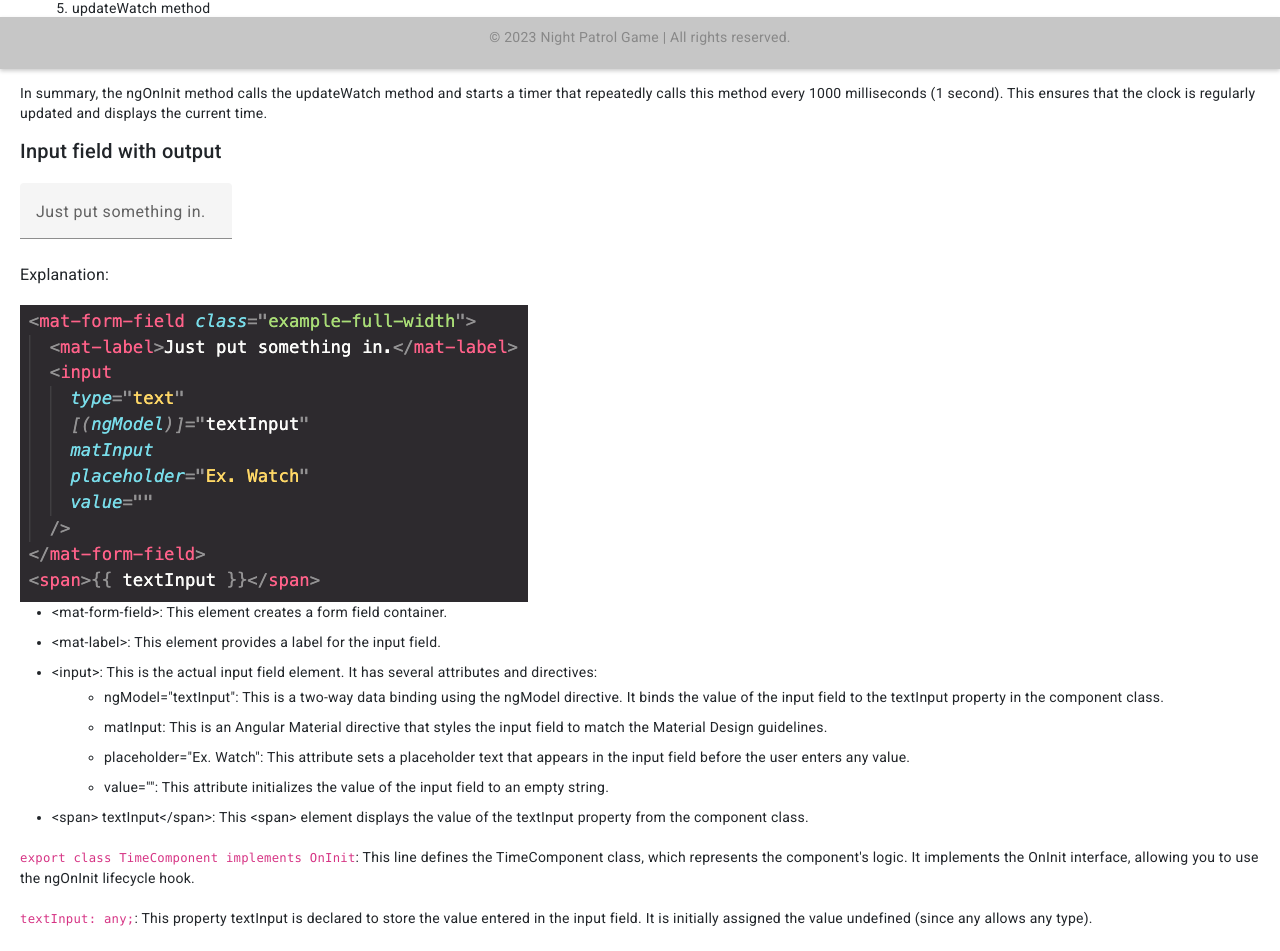
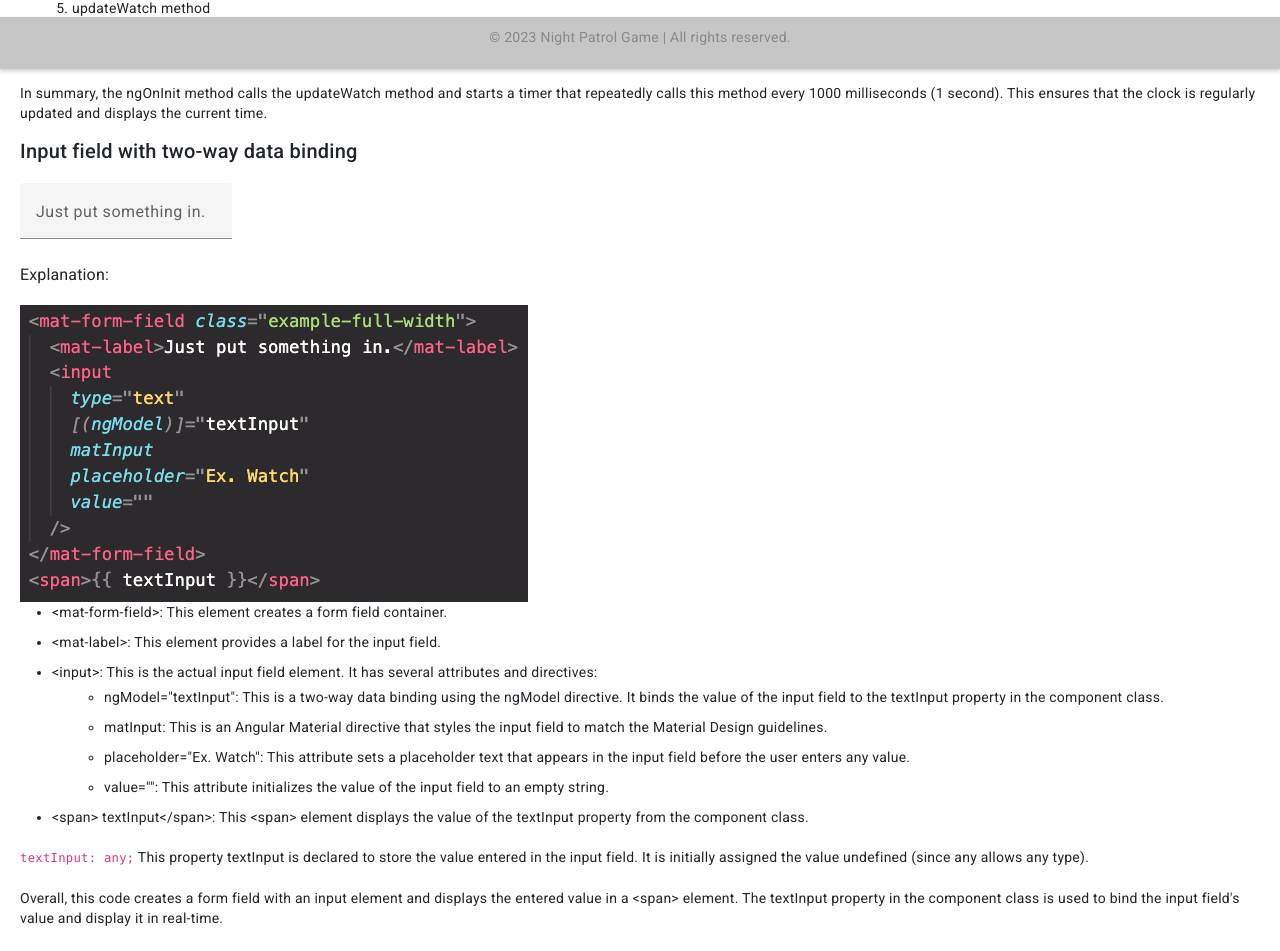
Before and after one commit to friedersinger/Night_Patrol_Anuglar_Explain, an Angular app: page /time in a window 1280 px wide. Shown: the part 731-1682 px from the top of the page. Built offline with nearby package versions, Linux system fonts and the light colour scheme.

Commit message:
small change

```diff
--- a/src/app/time/time.component.html
+++ b/src/app/time/time.component.html
@@ -61,7 +61,7 @@
     This ensures that the clock is regularly updated and displays the current
     time.
   </p>
-  <h2>Input field with output</h2>
+  <h2>Input field with two-way data binding</h2>
   <mat-form-field class="example-full-width">
     <mat-label>Just put something in.</mat-label>
     <input
@@ -112,13 +112,7 @@
     </li>
   </ul>
   <p>
-    <code>export class TimeComponent implements OnInit</code>: This line defines
-    the TimeComponent class, which represents the component's logic. It
-    implements the OnInit interface, allowing you to use the ngOnInit lifecycle
-    hook.
-  </p>
-  <p>
-    <code>textInput: any;</code>: This property textInput is declared to store
+    <code>textInput: any;</code> This property textInput is declared to store
     the value entered in the input field. It is initially assigned the value
     undefined (since any allows any type).
   </p>
```
